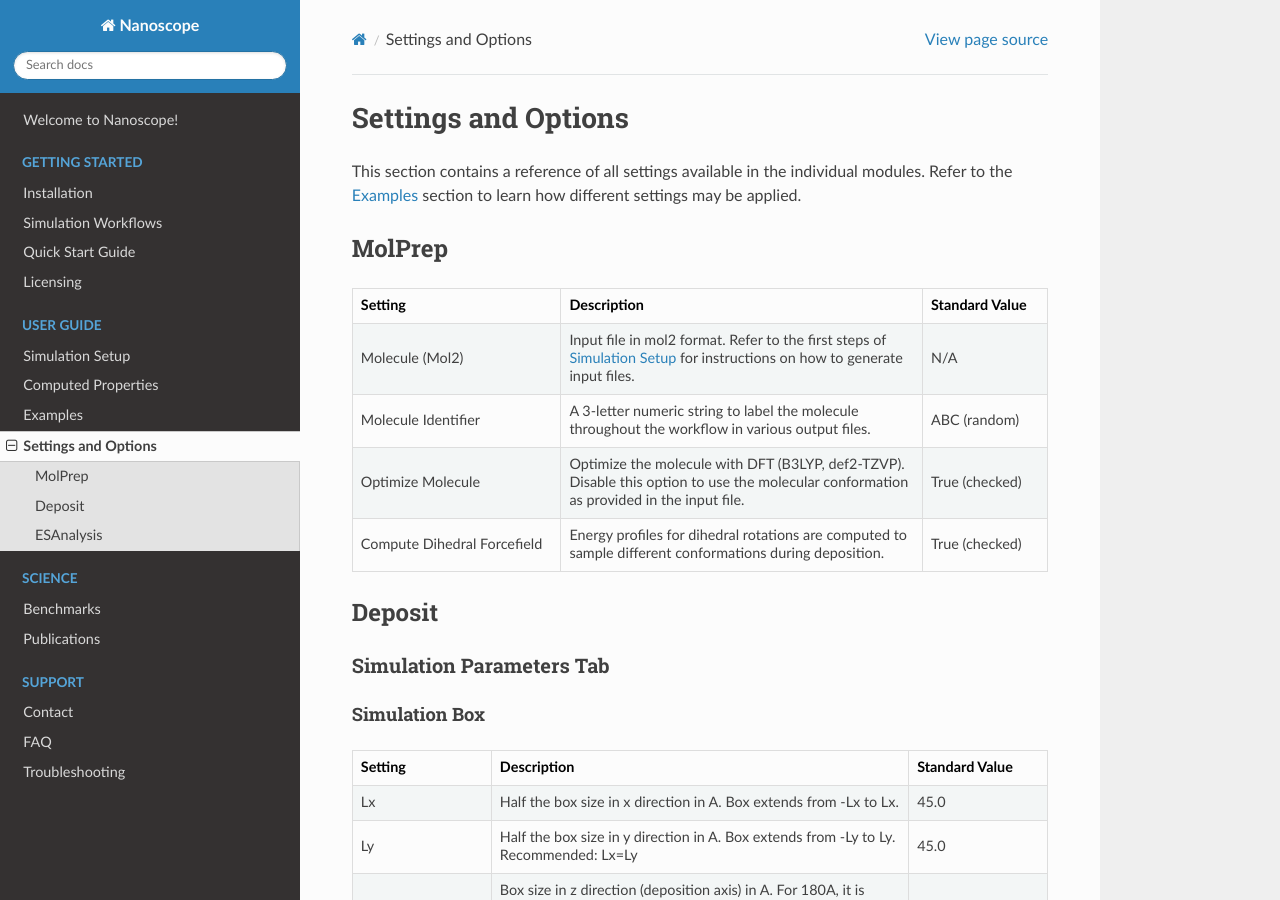
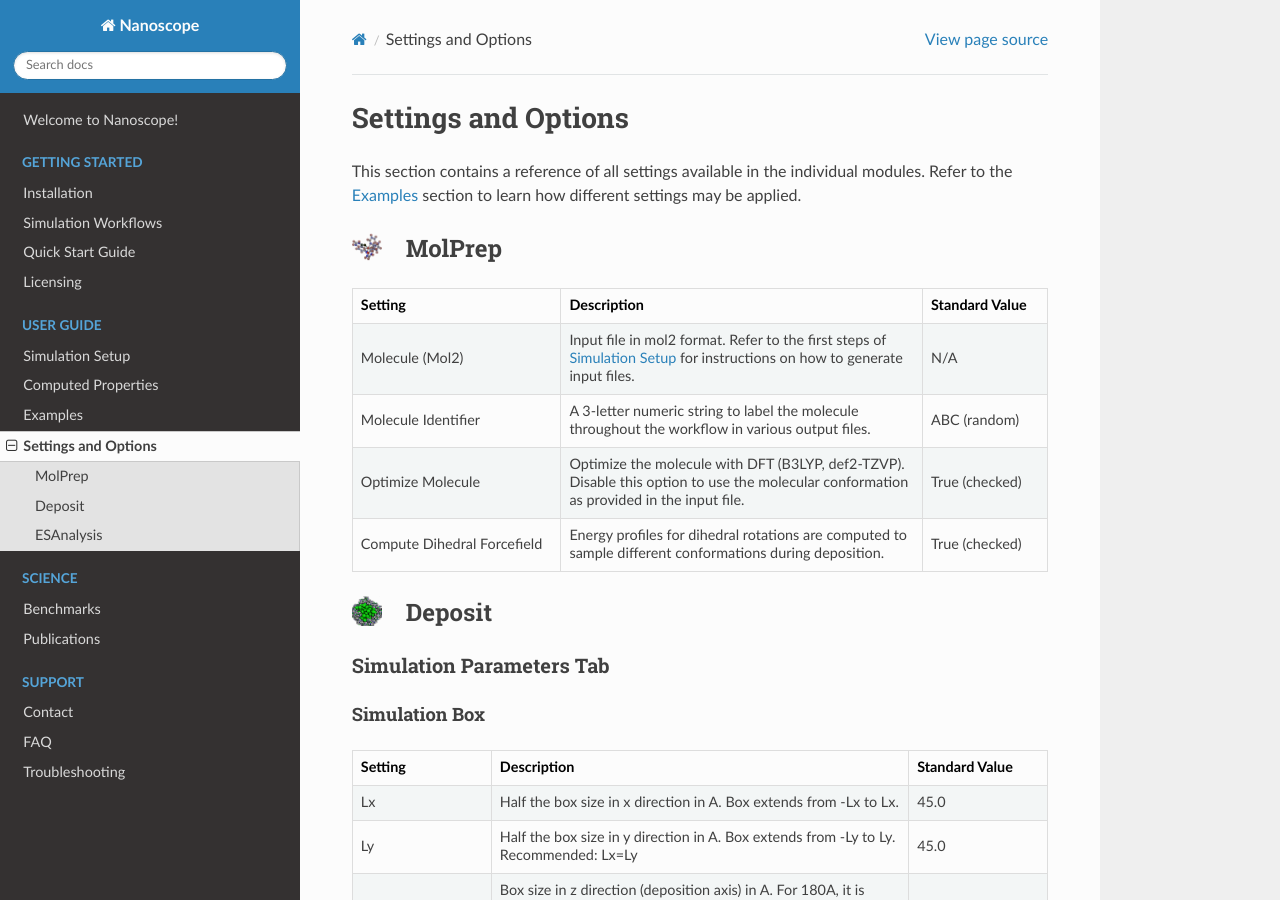
Before and after one commit to NanomatchGmbH/nanoscope-docs, a Sphinx documentation site: the page built from docs/source/user_guide/settings.rst, in a window 1280 px wide and 900 px high. Built offline with Sphinx 7.4.7 and the Read the Docs theme 3.1.0, drawn with Linux system fonts in a browser that asks for light colours.

Commit message:
icons added

```diff
--- a/docs/source/user_guide/settings.rst
+++ b/docs/source/user_guide/settings.rst
@@ -5,6 +5,11 @@ Settings and Options
 
 
 This section contains a reference of all settings available in the individual modules. Refer to the :ref:`user_guide_examples` section to learn how different settings may be applied.
+
+.. image:: settings/MolPrep.png
+   :alt: MolPrep Icon
+   :width: 30px
+   :align: left
 
 MolPrep
 ---------
@@ -75,6 +80,10 @@ MolPrep
     </table>
 
 
+.. image:: settings/Deposit3.png
+   :alt: Deposit Icon
+   :width: 30px
+   :align: left
 
 Deposit
 --------
@@ -394,6 +403,10 @@ Postprocessing Tab
         </tbody>
     </table>
 
+.. image:: settings/ESAnalysis.png
+   :alt: ESAnalysis Icon
+   :width: 30px
+   :align: left
 
 ESAnalysis
 --------------
```
Also changed, not shown: docs/source/user_guide/settings/Deposit3.png (added), docs/source/user_guide/settings/ESAnalysis.png (added), docs/source/user_guide/settings/MolPrep.png (added).
